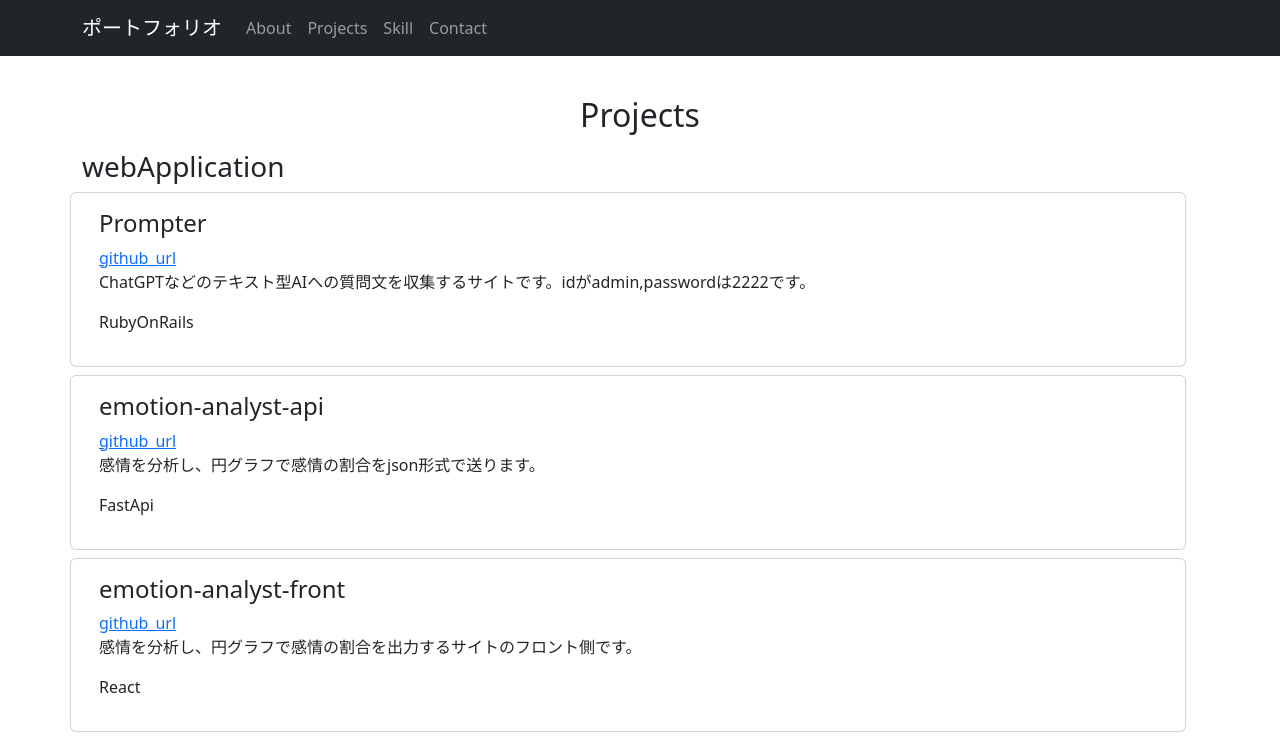
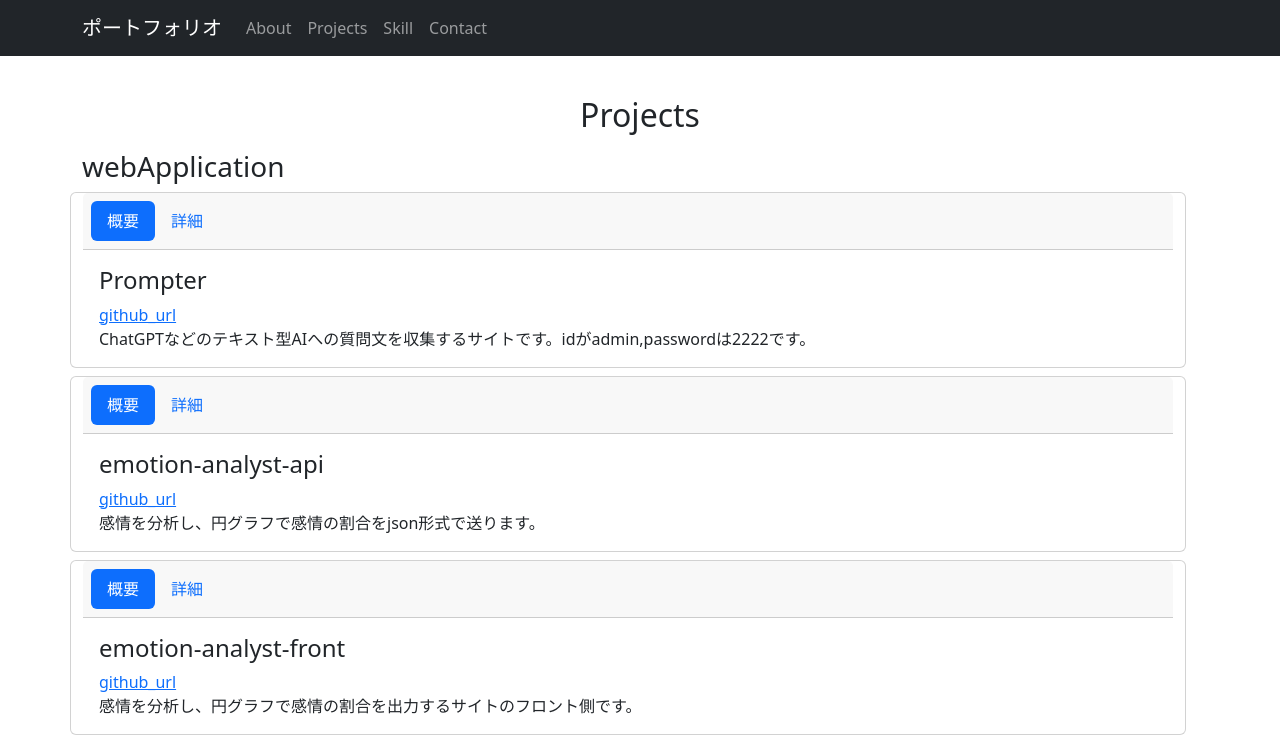
Before and after one commit to Takenoko463/portfolio-app, a React (Create React App) app: page / in a window 1280 px wide. Shown: the top 738 px of the page. Built offline with nearby package versions, Linux system fonts and the light colour scheme.

Commit message:
projectの詳細情報を記載

```diff
--- a/src/components/Projects.js
+++ b/src/components/Projects.js
@@ -1,8 +1,14 @@
 import "bootstrap/dist/css/bootstrap.min.css"; // BootstrapのCSSをインポート
 import Card from "react-bootstrap/Card"; // React BootstrapのCardコンポーネントをインポート
 import Row from "react-bootstrap/Row";
+import Tab from "react-bootstrap/Tab";
+import Nav from "react-bootstrap/Nav";
+import ListGroup from 'react-bootstrap/ListGroup';
+
 import projectData from "../data/project-data.json";
 import frameworkData from "../data/framework-data.json";
+import cloudPlatformData from "../data/cloud-platform-data.json";
+import programmingLanguageData from "../data/programming-language-data.json";
 function Projects() {
   const webApplications = projectData.webApplications;
   const others = projectData.others;
@@ -11,13 +17,80 @@ function Projects() {
     <Row className="py-2" id="projects">
       <h2 className="md-1 text-center">Projects</h2>
 
-      <Child title="webApplication" projectArray={webApplications} />
+      <WebApplicationChild
+        title="webApplication"
+        projectArray={webApplications}
+      />
 
-      <Child title="バイト先や掲示板で用いたもの" projectArray={others} />
+      <OthersChild title="バイト先や掲示板で用いたもの" projectArray={others} />
     </Row>
   );
 }
-const Child = ({ title, projectArray }) => {
+const WebApplicationChild = ({ title, projectArray }) => {
+  const projectList = projectArray.map((project, index) => {
+    return (
+      <Tab.Container id="left-tabs-example" defaultActiveKey="default">
+        <Card key={index} className="mb-2">
+          <Card.Header>
+            <Nav variant="pills">
+              <Nav.Item>
+                <Nav.Link eventKey="default">概要</Nav.Link>
+              </Nav.Item>
+              <Nav.Item>
+                <Nav.Link eventKey="detail">詳細</Nav.Link>
+              </Nav.Item>
+            </Nav>
+          </Card.Header>
+          <Card.Body>
+            <Tab.Content>
+              <Tab.Pane eventKey="default">
+                <Card.Title as="h4">
+                  <a
+                    href={project.url}
+                    className="text-reset text-decoration-none"
+                  >
+                    {project.name}
+                  </a>
+                </Card.Title>
+                <Card.Link href={project.git_hub_url}>github_url</Card.Link>
+                <Card.Text>{project.content}</Card.Text>
+              </Tab.Pane>
+              <Tab.Pane eventKey="detail">
+                <ListGroup variant="flush">
+                  <ListGroup.Item>
+                  <span>フレイムワーク:</span>
+                    {project.framework_id && (
+                      <span>{frameworkData[project.framework_id].name}</span>
+                    )}
+                  </ListGroup.Item>
+                  <ListGroup.Item>
+                  <span>デプロイ先:</span>
+                    {project.cloud_plat_form_id && (
+                      <span>{cloudPlatformData[project.cloud_plat_form_id].name}</span>
+                    )}
+                  </ListGroup.Item>
+                  <ListGroup.Item>
+                  <span>主な使用言語:</span>
+                    {project.programming_language_id && (
+                      <span>{programmingLanguageData[project.programming_language_id].name}</span>
+                    )}
+                  </ListGroup.Item>
+                </ListGroup>
+              </Tab.Pane>
+            </Tab.Content>
+          </Card.Body>
+        </Card>
+      </Tab.Container>
+    );
+  });
+  return (
+    <Row className="py-2">
+      <h3>{title}</h3>
+      {projectList}
+    </Row>
+  );
+};
+const OthersChild = ({ title, projectArray }) => {
   const projectList = projectArray.map((project, index) => {
     return (
       <Card key={index} className="mb-2">
@@ -29,7 +102,6 @@ const Child = ({ title, projectArray }) => {
           </Card.Title>
           <Card.Link href={project.git_hub_url}>github_url</Card.Link>
           <Card.Text>{project.content}</Card.Text>
-          {project.framework_id && <p>{frameworkData[project.framework_id].name}</p>}
         </Card.Body>
       </Card>
     );
--- a/src/data/cloud-platform-data.json
+++ b/src/data/cloud-platform-data.json
@@ -1,7 +1,7 @@
 [
   {
     "id":0,
-    "name":"Amazon Web Services"
+    "name":"なし"
   },
   {
     "id":1,
@@ -10,5 +10,9 @@
   {
     "id":2,
     "name":"Firebase"
+  },
+  {
+    "id":3,
+    "name":"Amazon Web Services"
   }
 ]
--- a/src/data/programming-language-data.json
+++ b/src/data/programming-language-data.json
@@ -1,8 +1,8 @@
 [
   {
     "id":0,
-    "name":"GAS",
-    "level":2
+    "name":"なし",
+    "level":0
   },
   {
     "id":1,
@@ -28,5 +28,10 @@
     "id":5,
     "name":"JAVA",
     "level":1
+  },
+  {
+    "id":6,
+    "name":"GAS",
+    "level":2
   }
 ]
--- a/src/data/project-data.json
+++ b/src/data/project-data.json
@@ -7,7 +7,8 @@
       "content": "ChatGPTなどのテキスト型AIへの質問文を収集するサイトです。idがadmin,passwordは2222です。",
       "framework_id":5,
       "infrastructure-management_id":null,
-      "cloud_plat_form_id":0
+      "cloud_plat_form_id":3,
+      "programming_language_id":6
     },
     {
       "name": "emotion-analyst-api",
@@ -16,7 +17,8 @@
       "content": "感情を分析し、円グラフで感情の割合をjson形式で送ります。",
       "framework_id":4,
       "infrastructure-management_id":0,
-      "cloud_plat_form_id":1
+      "cloud_plat_form_id":1,
+      "programming_language_id":1
     },
     {
       "name": "emotion-analyst-front",
@@ -25,7 +27,8 @@
       "content": "感情を分析し、円グラフで感情の割合を出力するサイトのフロント側です。",
       "framework_id":2,
       "infrastructure-management_id":null,
-      "cloud_plat_form_id":2
+      "cloud_plat_form_id":2,
+      "programming_language_id":2
     },
     {
       "name": "job-list-api",
@@ -34,7 +37,8 @@
       "content": "就活の進捗状況を共有するアプリのサーバー側です。",
       "framework_id":3,
       "infrastructure-management_id":null,
-      "cloud_plat_form_id":null
+      "cloud_plat_form_id":null,
+      "programming_language_id":4
     }
   ],
   "others":[
```
